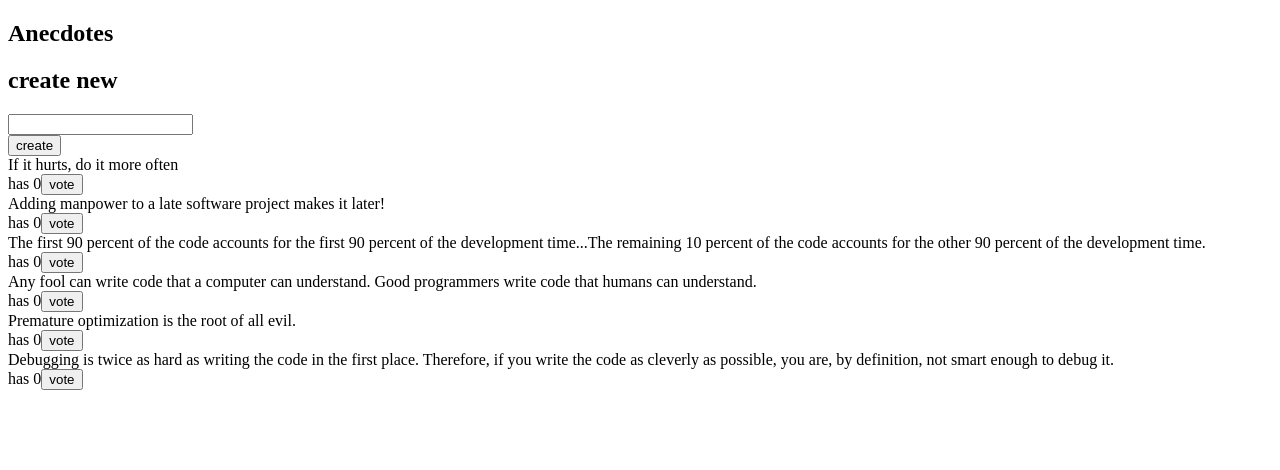
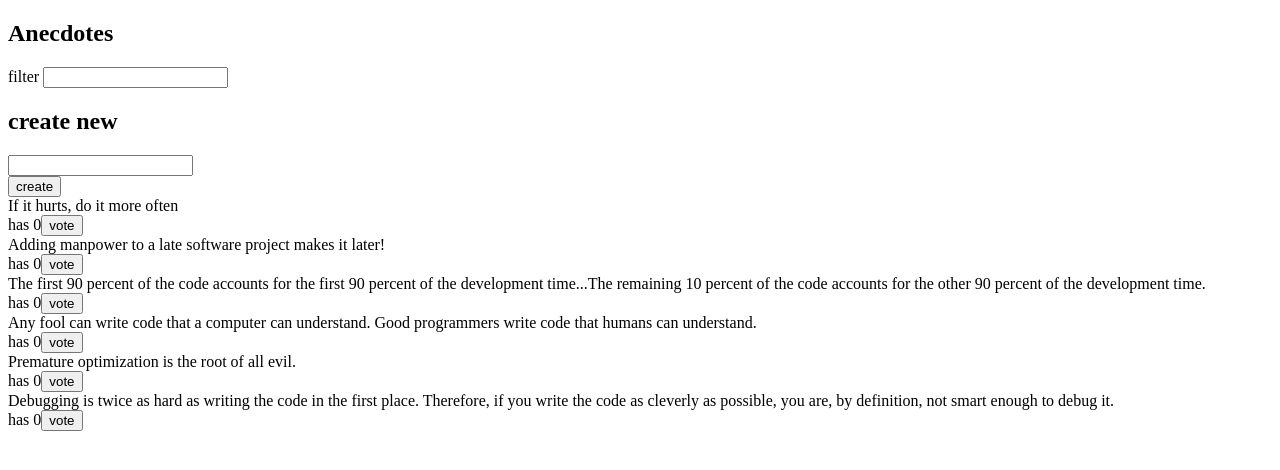
Before and after one commit to su-de-sh/redux-anecdotes, a React (Create React App) app: page / in a window 1280 px wide. Shown: the top 470 px of the page. Built offline with nearby package versions, Linux system fonts and the light colour scheme.

Commit message:
feat: filter the anecdote

```diff
--- a/package.json
+++ b/package.json
@@ -37,5 +37,9 @@
       "last 1 firefox version",
       "last 1 safari version"
     ]
+  },
+  "devDependencies": {
+    "eslint": "^8.22.0",
+    "eslint-plugin-react": "^7.31.0"
   }
 }
--- a/src/App.js
+++ b/src/App.js
@@ -1,12 +1,15 @@
+import React from "react";
 import { AnnecdoteList } from "./components/AnnecdoteList";
 import { AnecdoteForm } from "./components/AnecdoteForm";
 import Notification from "./components/Notification";
+import Filter from "./components/Filter";
 
 const App = () => {
   return (
     <div>
       <h2>Anecdotes</h2>
       <Notification />
+      <Filter />
       <AnecdoteForm />
       <AnnecdoteList />
     </div>
--- a/src/components/AnnecdoteList.js
+++ b/src/components/AnnecdoteList.js
@@ -10,8 +10,15 @@ import {
 
 export function AnnecdoteList() {
   const anecdotes = useSelector((state) => state.anecdotes);
+  const filterChar = useSelector((state) => state.filters);
 
-  const sortedAnecdotes = [...anecdotes].sort((a, b) => b.votes - a.votes);
+  const filteredAnecdotes = anecdotes.filter((anecdote) =>
+    anecdote.content.includes(filterChar)
+  );
+
+  const sortedAnecdotes = [...filteredAnecdotes].sort(
+    (a, b) => b.votes - a.votes
+  );
 
   const dispatch = useDispatch();
 
--- /dev/null
+++ b/src/components/Filter.js
@@ -0,0 +1,22 @@
+import { useDispatch } from "react-redux";
+import { setFilter } from "../reducers/filterReducer";
+import React from "react";
+const Filter = () => {
+  const dispatch = useDispatch();
+  const handleChange = (event) => {
+    // input-field value is in variable event.target.value
+
+    dispatch(setFilter(event.target.value));
+  };
+  const style = {
+    marginBottom: 10,
+  };
+
+  return (
+    <div style={style}>
+      filter <input onChange={handleChange} />
+    </div>
+  );
+};
+
+export default Filter;
--- a/src/index.js
+++ b/src/index.js
@@ -6,9 +6,14 @@ import { Provider } from "react-redux";
 import App from "./App";
 import anecdoteReducer from "./reducers/anecdoteReducer";
 import notificationReducer from "./reducers/notificationReducer";
+import filterReducer from "./reducers/filterReducer";
 
 const store = configureStore({
-  reducer: { anecdotes: anecdoteReducer, notifications: notificationReducer },
+  reducer: {
+    anecdotes: anecdoteReducer,
+    notifications: notificationReducer,
+    filters: filterReducer,
+  },
 });
 
 ReactDOM.createRoot(document.getElementById("root")).render(
--- /dev/null
+++ b/src/reducers/filterReducer.js
@@ -0,0 +1,13 @@
+import { createSlice } from "@reduxjs/toolkit";
+
+const filterSlice = createSlice({
+  name: "filter",
+  initialState: "",
+  reducers: {
+    setFilter(state, action) {
+      return action.payload;
+    },
+  },
+});
+export const { setFilter } = filterSlice.actions;
+export default filterSlice.reducer;
```
Also changed, not shown: .eslintrc.json (added), 1 other file (tests, documents, lock files or other folders).
